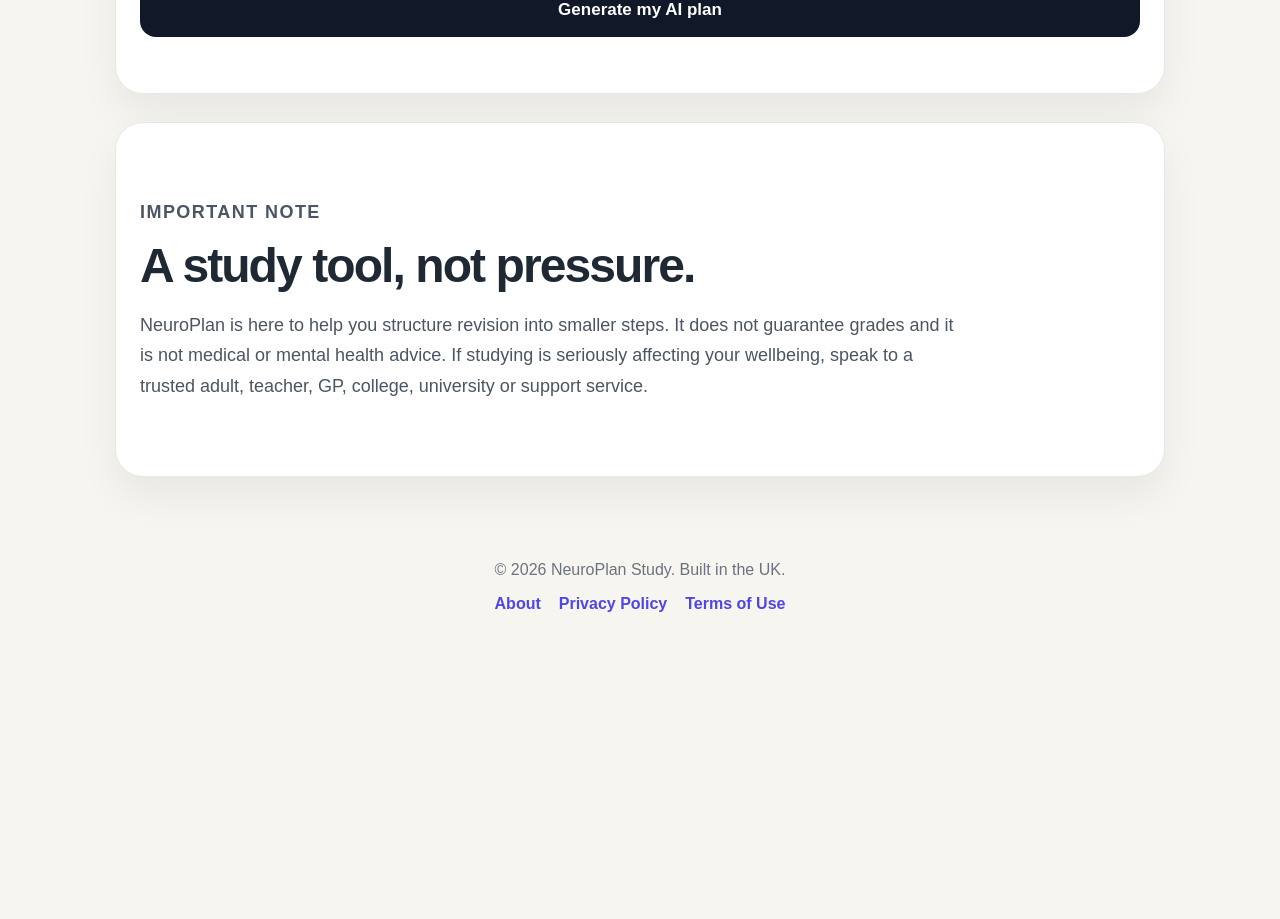
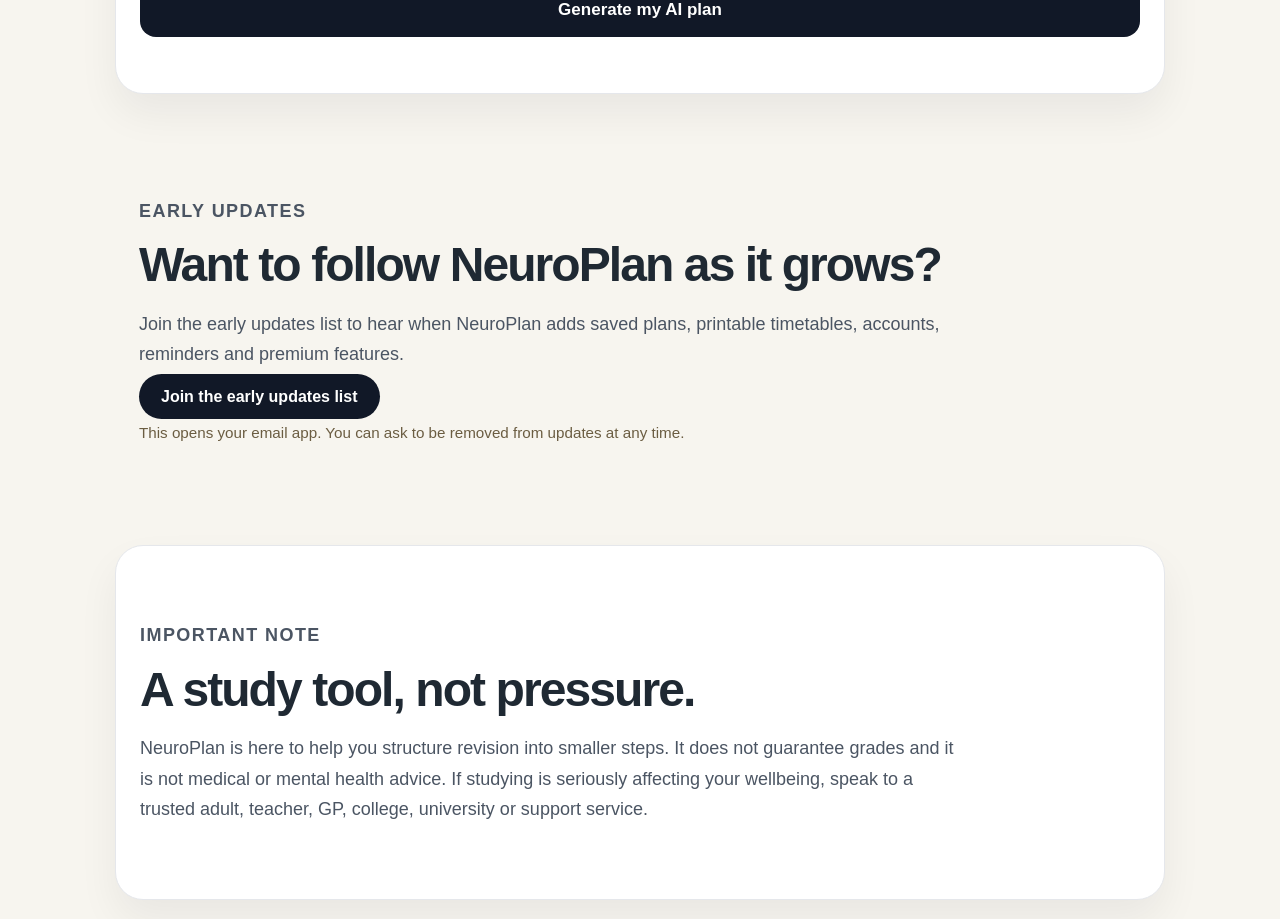
Before and after one commit to ZimraanMcc/neuroplanstudy, a Next.js app: page / in a window 1280 px wide. Shown: the part 2464-3383 px from the top of the page. Before the commit the page ends 3117 px from the top, so only its background shows below. Built offline with nearby package versions, Linux system fonts and the light colour scheme.

Commit message:
Add early updates section

```diff
--- a/app/page.jsx
+++ b/app/page.jsx
@@ -304,6 +304,34 @@
         )}
       </section>
 
+      <section className="section waitlistSection">
+        <p className="sectionLabel">Early updates</p>
+        <h2>Want to follow NeuroPlan as it grows?</h2>
+
+        <p>
+          Join the early updates list to hear when NeuroPlan adds saved plans,
+          printable timetables, accounts, reminders and premium features.
+        </p>
+
+        <a
+          className="primaryButton"
+          href="mailto:help@neuroplanstudy.com?subject=Join%20NeuroPlan%20updates&body=Hi%2C%20please%20add%20me%20to%20the%20NeuroPlan%20Study%20early%20updates%20list."
+        >
+          Join the early updates list
+        </a>
+
+        <p
+          style={{
+            marginTop: "14px",
+            fontSize: "0.95rem",
+            color: "#6b5d42",
+          }}
+        >
+          This opens your email app. You can ask to be removed from updates at
+          any time.
+        </p>
+      </section>
+
       <section className="section trustSection">
         <p className="sectionLabel">Important note</p>
         <h2>A study tool, not pressure.</h2>
```
